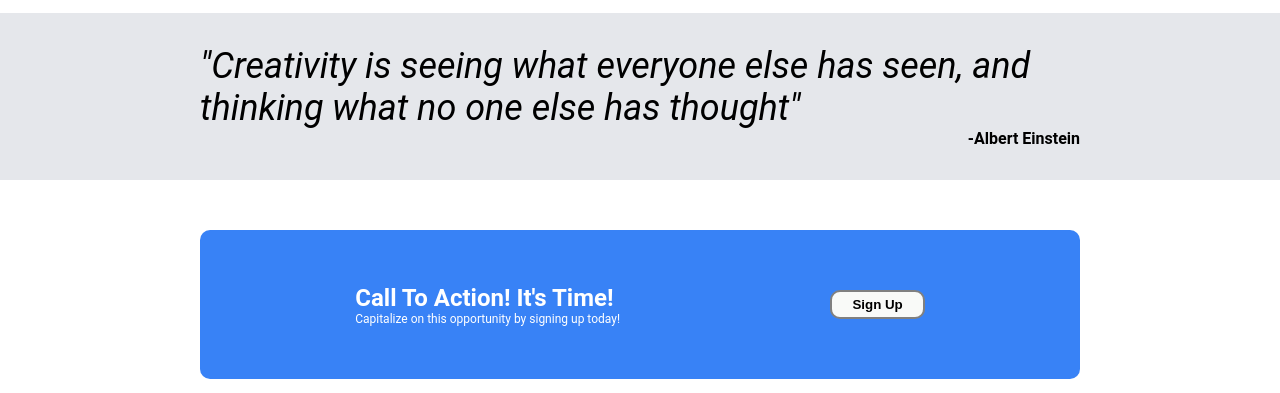
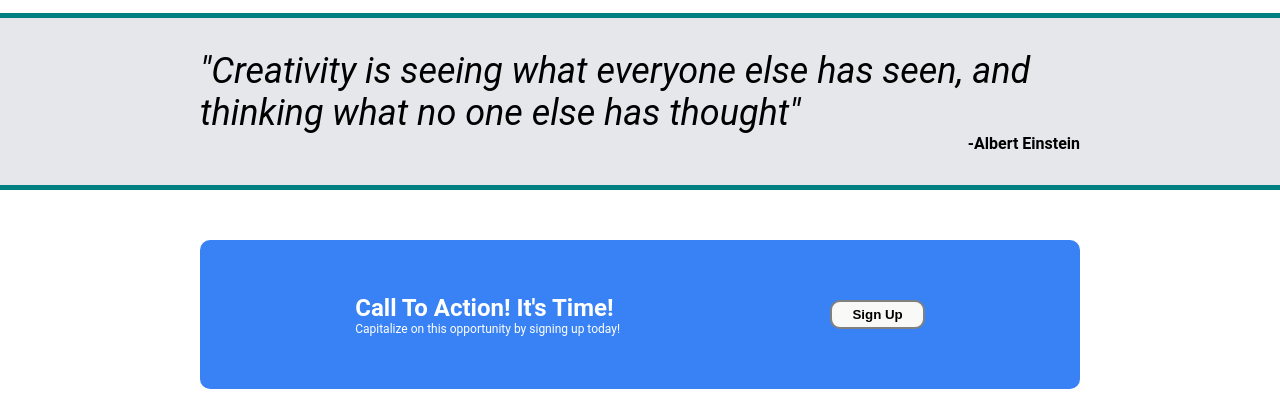
Before and after one commit to Joey1420/landing-page, a plain HTML site: page index.html in a window 1280 px wide. Shown: the part 704-1097 px from the top of the page. Drawn offline with Linux system fonts and the light colour scheme.

Commit message:
Added borders on top and bottom of quote section

```diff
--- a/style.css
+++ b/style.css
@@ -127,6 +127,8 @@ button:hover{
 
 .quote-wrapper{
     background-color: #E5E7EB;
+    border-top: 5px solid teal;
+    border-bottom: 5px solid teal;
 }
 
 .quote-container{
```
